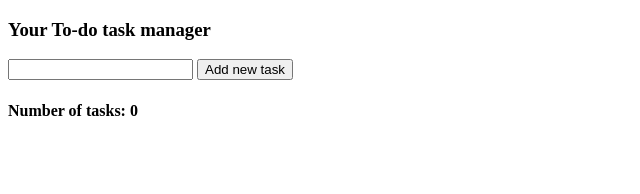
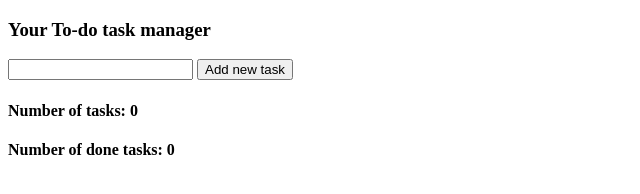
Before and after one commit to azzaHA/To-do-list, a plain HTML site: page index.html in a window 1280 px wide. Shown: the whole page, without its empty margins (0-640 px from the left). Drawn offline with Linux system fonts and the light colour scheme.

Commit message:
feat: display the number of 'done' tasks

```diff
--- a/index.html
+++ b/index.html
@@ -21,6 +21,7 @@
     </table>
     <container>
       <h4>Number of tasks: <span data-bind="text: totalTasks"></span></h4>
+      <h4>Number of done tasks: <span data-bind="text: doneTasks"></span></h4>
     </container>
     <script type='text/javascript' src='js/knockout-3.4.2.js'></script>
     <script type='text/javascript' src='js/app.js'></script>
```
